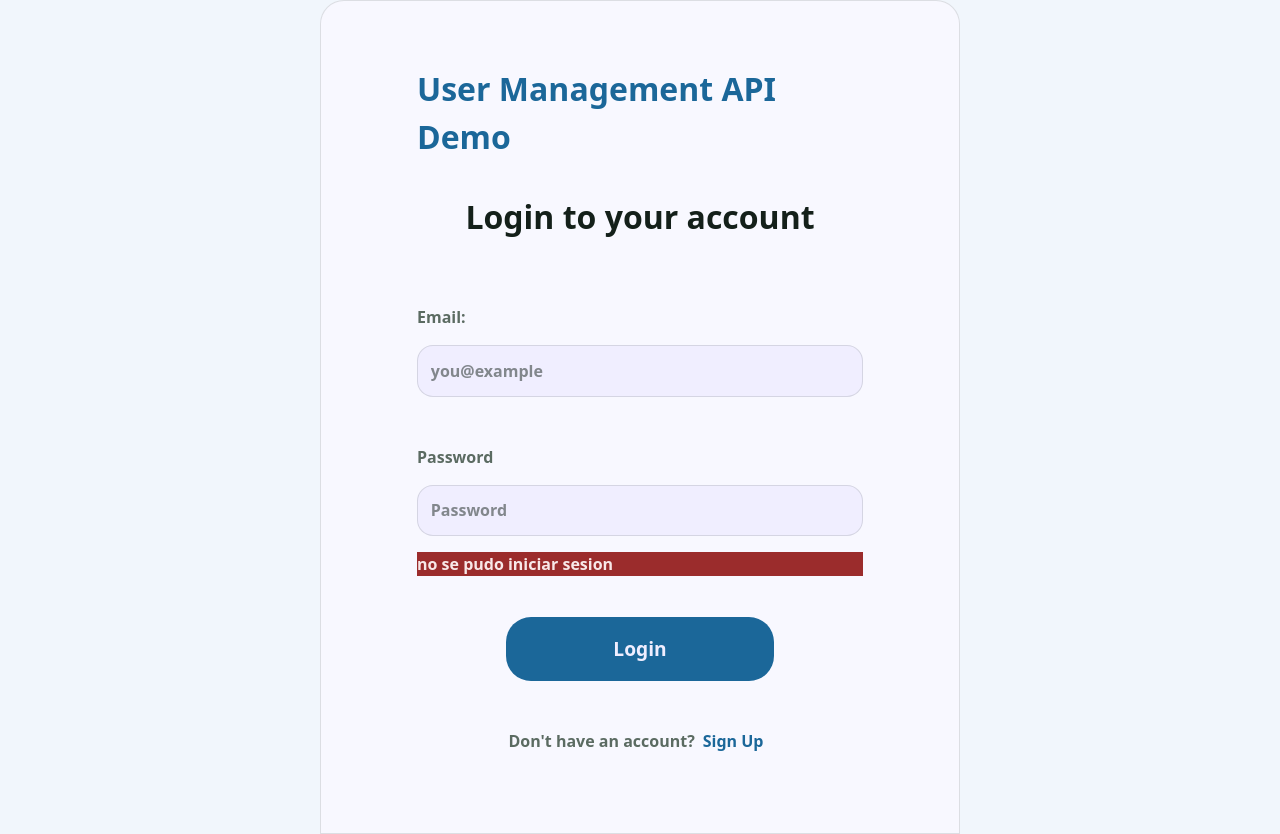
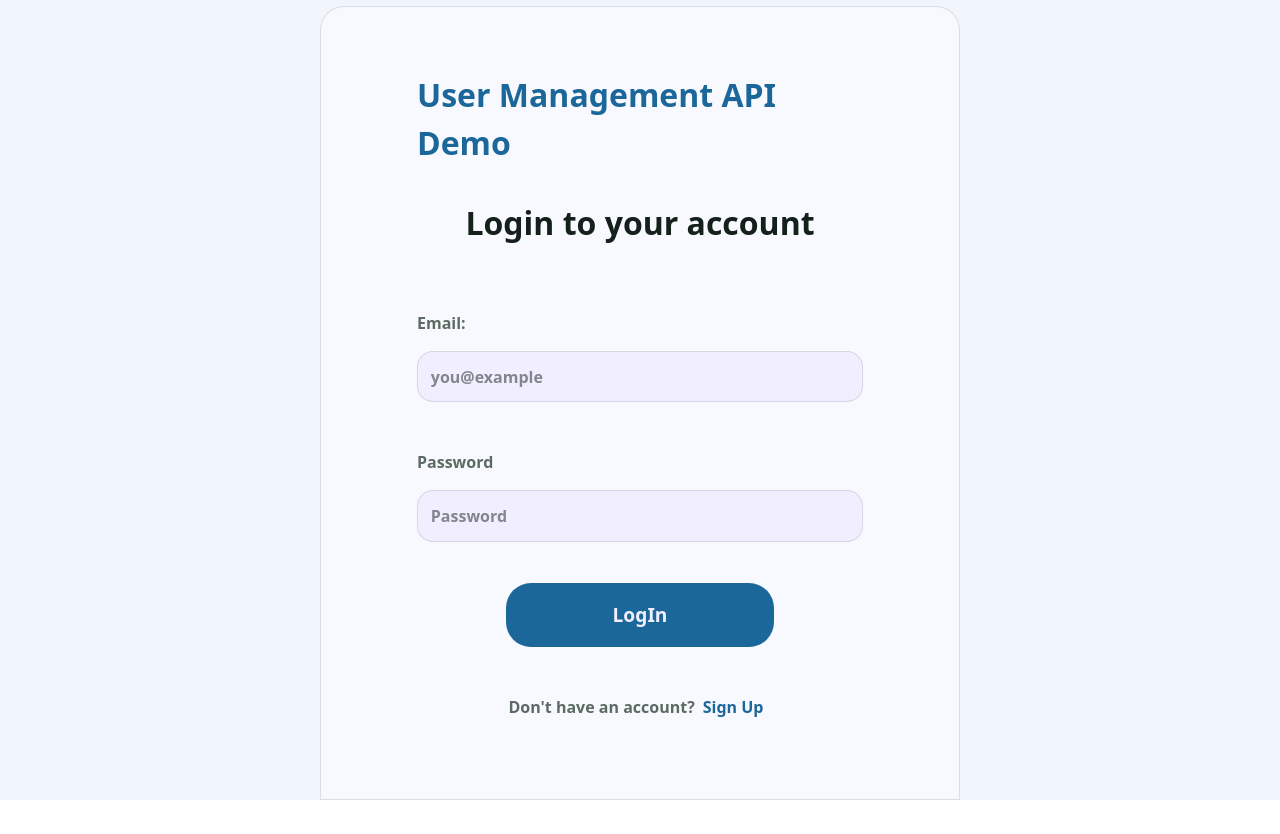
Before and after one commit to AdrianCervantes53/user-management-web, a React (Vite) app: page /login in a window 1280 px wide. After the commit the page ends 800 px from the top, so only its background shows below. Built offline with nearby package versions, Linux system fonts and the light colour scheme; no server answers.

Commit message:
feat: update login page styling and error handling, improve user feedback during login

```diff
--- a/src/index.css
+++ b/src/index.css
@@ -13,7 +13,7 @@
   --primary-ink: #f0eeff;
   --secondary: #09223b;
   --danger: #9b2c2c;
-  --danger-soft: #f8e8e8;
+  --danger-soft: #fccaca;
   --shadow: 0 18px 50px rgba(20, 32, 26, 0.12);
   --radius: 18px;
   --radius-panel: 1.5rem;
@@ -119,9 +119,26 @@ body {
   background-color: var(--danger-soft);
 }
 
-.error {
-  background-color: var(--danger);
-  color: var(--danger-soft);
+.page-center {
+  min-height: 100vh;
+  display: grid;
+  place-items: center;
+}
+
+.muted {
+  color: var(--muted);
+}
+
+.error-msg {
+  display: flex;
+  background-color: var(--danger-soft);
+  color: var(--danger);
+  border: 2px solid var(--danger);
+  border-radius: 10px;
+  height: 3rem;
+  width: 100%;
+  justify-content: center;
+  align-items: center;
 }
 
 .login-btn {
--- a/src/pages/LoginPage.tsx
+++ b/src/pages/LoginPage.tsx
@@ -2,53 +2,33 @@ import { useEffect, useState, type FormEvent } from "react"
 import { getToken, setToken } from "../core/auth/storage"
 import { useNavigate, Link } from "react-router-dom"
 import { ApiError } from "../core/api/client"
-import { login } from "../core/auth/api"
+import { getProfile, login, login as loginRequest } from "../core/auth/api"
+import { useAuth } from "../core/auth/AuthContext"
 
 
 export default function LoginPage() {
+  const {login} = useAuth()
+  const navigate = useNavigate()
   const [email, setEmail] = useState('')
   const [password, setPassword] = useState('')
   const [error, setError] = useState<string | null>(null)
-    const [user, setUser] = useState<string | null>(null)
-    const navigate = useNavigate()
-
-    async function loginWithToken() {
-        try {
-                const response2 = await fetch(`http://192.168.1.18:8000/users/me`, {
-                    headers: {
-                        Authorization: `Bearer ${getToken()}`
-                    },
-                    method: 'GET'
-                })
-                const text2 = await response2.json()
-                setUser(text2["username"])
-        } catch (err) {
-            console.error(err)
-            setError(err instanceof ApiError ? err.message : "no se pudo iniciar sesion")
-        }
-        console.log(user)
-        if (user) { navigate("/") }
-
-    }
-
-    useEffect(() => { loginWithToken() },[])
-
+  const [isSubmitting, setIsSubmitting] = useState(false)
 
   async function handleSubmit(event: FormEvent) {
       event.preventDefault()
+      setIsSubmitting(true)
       setError(null)
       try {
-            const token = await login(email, password)
-            setToken(token['access_token'])
-            console.log(token['access_token'])
-
+          const token = await loginRequest(email, password)
+          setToken(token.access_token)
+          const me = await getProfile()
+          login(me)
+          navigate('/')
       } catch (err) {
-            console.error(err)
           setError(err instanceof ApiError ? err.message : "no se pudo iniciar sesion")
       } finally {
-            console.log("end")
+          setIsSubmitting(false)
       }
-        loginWithToken()
   }
 
   return (
@@ -77,9 +57,12 @@ export default function LoginPage() {
                 onChange={(e) => setPassword(e.target.value)}
                 placeholder='Password'
                 required />
-
-            {error ? <p className="error">{error}</p> : null}
-            <button className='login-btn' type="submit" >Login</button>
+            {error ? <div className="error-msg">
+              <p>{error}</p>
+            </div> : null}
+            <button className='login-btn' type="submit" disabled={isSubmitting}>
+              {isSubmitting ? 'Loading...' : 'LogIn'}
+            </button>
           </form>
           <p className='no-account-btn'>Don't have an account?
             <Link to='/signup'>Sign Up</Link>
```
Lines whose indentation alone changed are shown as unchanged.
